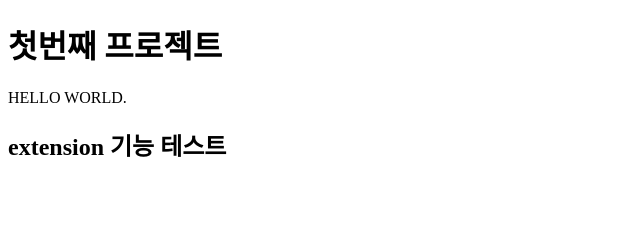
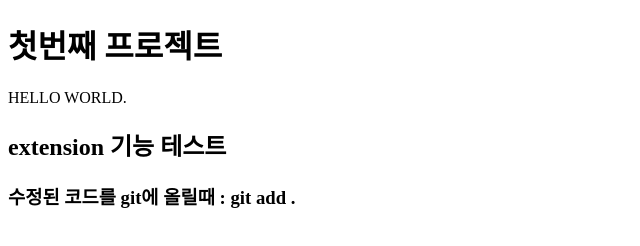
Before and after one commit to hwch0/first, a plain HTML site: page index.html in a window 1280 px wide. Shown: the whole page, without its empty margins (0-640 px from the left). Drawn offline with Linux system fonts and the light colour scheme.

Commit message:
second commit

```diff
--- a/index.html
+++ b/index.html
@@ -11,5 +11,6 @@
     <h1>첫번째 프로젝트</h1>
     <p>HELLO WORLD.</p>
     <h2>extension 기능 테스트</h2>
+    <h3>수정된 코드를 git에 올릴때 : git add .</h3>
   </body>
 </html>
```
